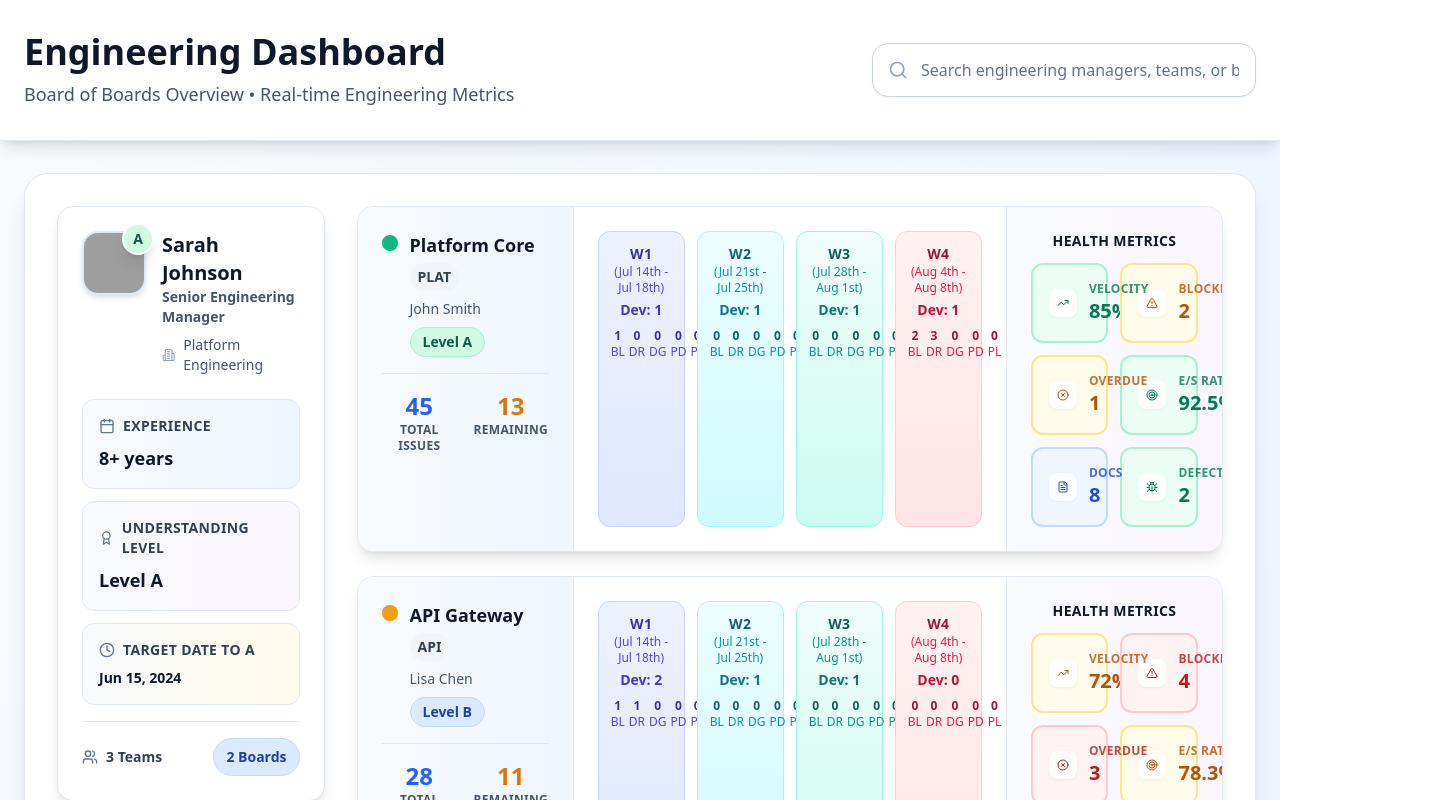
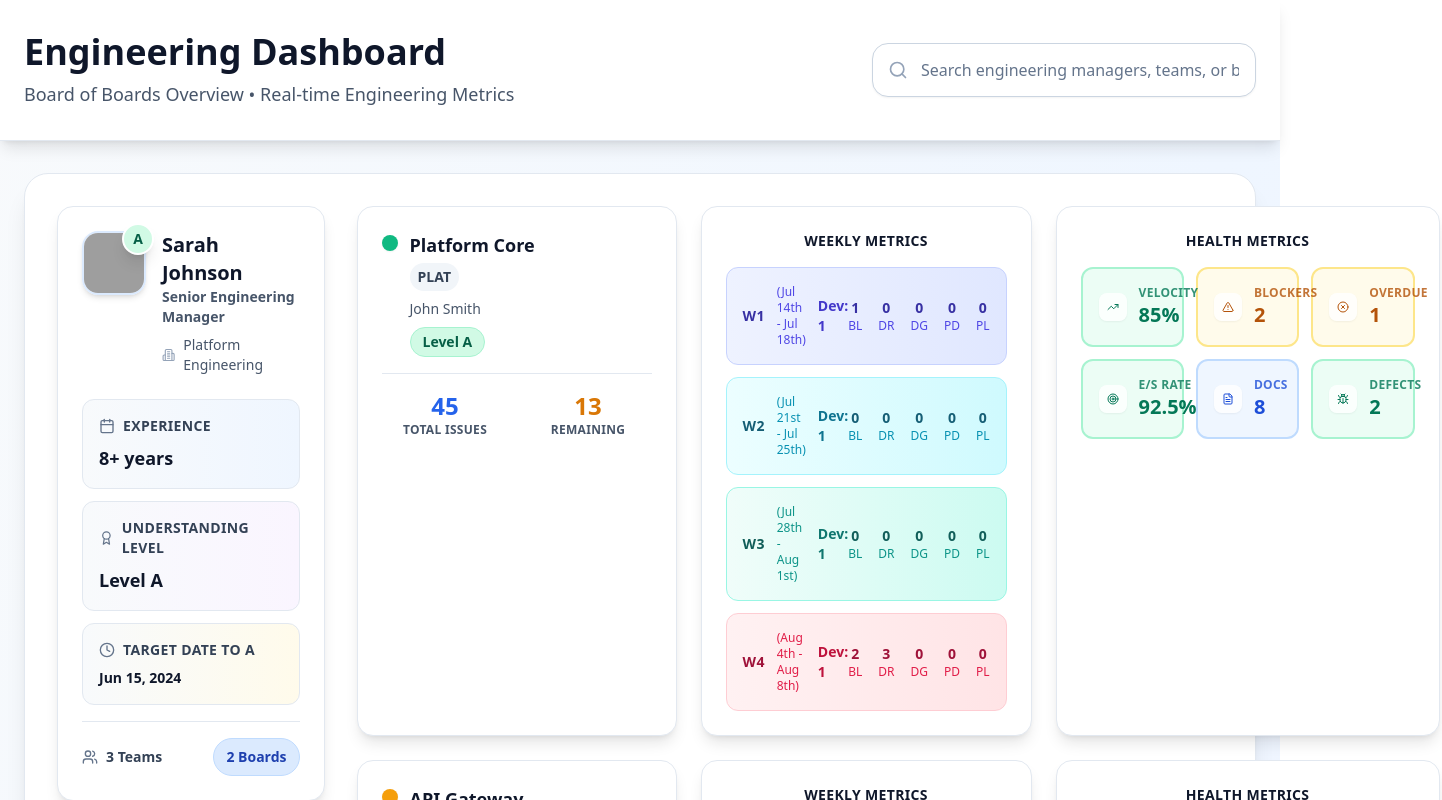
Before and after one commit to maheedar41/mib-newboard, a React (Vite) app: page / in a window 1280 px wide. Shown: the top 800 px of the page, 1442 px wide, since content can reach past the window. Built offline with nearby package versions, Linux system fonts and the light colour scheme; grey boxes are pictures that could not be loaded.

Commit message:
Implement Vertical Weekly Layout with Separate Health Card

```diff
--- a/src/App.tsx
+++ b/src/App.tsx
@@ -327,10 +327,10 @@ const BoardRow: React.FC<{ board: Board }> = ({ board }) => {
   };
 
   return (
-    <div className="bg-white rounded-2xl shadow-lg border border-slate-200 overflow-hidden hover:shadow-xl transition-all duration-300 hover:border-blue-300 group mb-6">
-      <div className="grid grid-cols-12 min-h-[120px]">
-        {/* Board Info Section */}
-        <div className="col-span-3 p-6 bg-gradient-to-r from-slate-50 to-blue-50 border-r border-slate-200">
+    <div className="mb-6">
+      <div className="flex gap-6">
+        {/* Board Info Card */}
+        <div className="bg-white rounded-2xl shadow-lg border border-slate-200 p-6 hover:shadow-xl transition-all duration-300 hover:border-blue-300 group flex-shrink-0 w-80">
           <div className="flex items-start space-x-3">
             <div className={`w-4 h-4 rounded-full ${getStatusColor(board.health.status)} shadow-sm mt-1 flex-shrink-0`}></div>
             <div className="flex-1 min-w-0">
@@ -363,140 +363,148 @@ const BoardRow: React.FC<{ board: Board }> = ({ board }) => {
           </div>
         </div>
 
-        {/* Weekly Metrics W1-W4 */}
-        <div className="col-span-6 p-6">
-          <div className="grid grid-cols-4 gap-3 h-full">
+        {/* Weekly Metrics Card */}
+        <div className="bg-white rounded-2xl shadow-lg border border-slate-200 p-6 hover:shadow-xl transition-all duration-300 hover:border-blue-300 flex-1">
+          <h4 className="text-sm font-bold text-slate-900 mb-4 uppercase tracking-wide text-center">Weekly Metrics</h4>
+          <div className="space-y-3">
             {/* W1 */}
-            <div className="bg-gradient-to-b from-indigo-50 to-indigo-100 rounded-xl p-3 border border-indigo-200">
-              <div className="text-center mb-2">
+            <div className="bg-gradient-to-r from-indigo-50 to-indigo-100 rounded-xl p-4 border border-indigo-200">
+              <div className="flex items-center justify-between">
+                <div className="flex items-center space-x-3">
                   <div className="text-sm font-bold text-indigo-800 uppercase tracking-wide">W1</div>
-                <div className="text-xs text-indigo-600 mb-1">(Jul 14th - Jul 18th)</div>
+                  <div className="text-xs text-indigo-600">(Jul 14th - Jul 18th)</div>
                   <div className="text-sm font-bold text-indigo-700">Dev: {board.health.w1.devCount}</div>
                 </div>
-              <div className="flex justify-between items-center space-x-1">
+                <div className="flex items-center space-x-4">
                   <div className="text-center">
-                  <div className="text-xs font-bold text-indigo-800">{board.health.w1.bl}</div>
+                    <div className="text-sm font-bold text-indigo-800">{board.health.w1.bl}</div>
                     <div className="text-xs text-indigo-600 uppercase">BL</div>
                   </div>
                   <div className="text-center">
-                  <div className="text-xs font-bold text-indigo-800">{board.health.w1.dr}</div>
+                    <div className="text-sm font-bold text-indigo-800">{board.health.w1.dr}</div>
                     <div className="text-xs text-indigo-600 uppercase">DR</div>
                   </div>
                   <div className="text-center">
-                  <div className="text-xs font-bold text-indigo-800">{board.health.w1.dg}</div>
+                    <div className="text-sm font-bold text-indigo-800">{board.health.w1.dg}</div>
                     <div className="text-xs text-indigo-600 uppercase">DG</div>
                   </div>
                   <div className="text-center">
-                  <div className="text-xs font-bold text-indigo-800">{board.health.w1.pd}</div>
+                    <div className="text-sm font-bold text-indigo-800">{board.health.w1.pd}</div>
                     <div className="text-xs text-indigo-600 uppercase">PD</div>
                   </div>
                   <div className="text-center">
-                  <div className="text-xs font-bold text-indigo-800">{board.health.w1.pl}</div>
+                    <div className="text-sm font-bold text-indigo-800">{board.health.w1.pl}</div>
                     <div className="text-xs text-indigo-600 uppercase">PL</div>
+                  </div>
                 </div>
               </div>
             </div>
 
             {/* W2 */}
-            <div className="bg-gradient-to-b from-cyan-50 to-cyan-100 rounded-xl p-3 border border-cyan-200">
-              <div className="text-center mb-2">
+            <div className="bg-gradient-to-r from-cyan-50 to-cyan-100 rounded-xl p-4 border border-cyan-200">
+              <div className="flex items-center justify-between">
+                <div className="flex items-center space-x-3">
                   <div className="text-sm font-bold text-cyan-800 uppercase tracking-wide">W2</div>
-                <div className="text-xs text-cyan-600 mb-1">(Jul 21st - Jul 25th)</div>
+                  <div className="text-xs text-cyan-600">(Jul 21st - Jul 25th)</div>
                   <div className="text-sm font-bold text-cyan-700">Dev: {board.health.w2.devCount}</div>
                 </div>
-              <div className="flex justify-between items-center space-x-1">
+                <div className="flex items-center space-x-4">
                   <div className="text-center">
-                  <div className="text-xs font-bold text-cyan-800">{board.health.w2.bl}</div>
+                    <div className="text-sm font-bold text-cyan-800">{board.health.w2.bl}</div>
                     <div className="text-xs text-cyan-600 uppercase">BL</div>
                   </div>
                   <div className="text-center">
-                  <div className="text-xs font-bold text-cyan-800">{board.health.w2.dr}</div>
+                    <div className="text-sm font-bold text-cyan-800">{board.health.w2.dr}</div>
                     <div className="text-xs text-cyan-600 uppercase">DR</div>
                   </div>
                   <div className="text-center">
-                  <div className="text-xs font-bold text-cyan-800">{board.health.w2.dg}</div>
+                    <div className="text-sm font-bold text-cyan-800">{board.health.w2.dg}</div>
                     <div className="text-xs text-cyan-600 uppercase">DG</div>
                   </div>
                   <div className="text-center">
-                  <div className="text-xs font-bold text-cyan-800">{board.health.w2.pd}</div>
+                    <div className="text-sm font-bold text-cyan-800">{board.health.w2.pd}</div>
                     <div className="text-xs text-cyan-600 uppercase">PD</div>
                   </div>
                   <div className="text-center">
-                  <div className="text-xs font-bold text-cyan-800">{board.health.w2.pl}</div>
+                    <div className="text-sm font-bold text-cyan-800">{board.health.w2.pl}</div>
                     <div className="text-xs text-cyan-600 uppercase">PL</div>
+                  </div>
                 </div>
               </div>
             </div>
 
             {/* W3 */}
-            <div className="bg-gradient-to-b from-teal-50 to-teal-100 rounded-xl p-3 border border-teal-200">
-              <div className="text-center mb-2">
+            <div className="bg-gradient-to-r from-teal-50 to-teal-100 rounded-xl p-4 border border-teal-200">
+              <div className="flex items-center justify-between">
+                <div className="flex items-center space-x-3">
                   <div className="text-sm font-bold text-teal-800 uppercase tracking-wide">W3</div>
-                <div className="text-xs text-teal-600 mb-1">(Jul 28th - Aug 1st)</div>
+                  <div className="text-xs text-teal-600">(Jul 28th - Aug 1st)</div>
                   <div className="text-sm font-bold text-teal-700">Dev: {board.health.w3.devCount}</div>
                 </div>
-              <div className="flex justify-between items-center space-x-1">
+                <div className="flex items-center space-x-4">
                   <div className="text-center">
-                  <div className="text-xs font-bold text-teal-800">{board.health.w3.bl}</div>
+                    <div className="text-sm font-bold text-teal-800">{board.health.w3.bl}</div>
                     <div className="text-xs text-teal-600 uppercase">BL</div>
                   </div>
                   <div className="text-center">
-                  <div className="text-xs font-bold text-teal-800">{board.health.w3.dr}</div>
+                    <div className="text-sm font-bold text-teal-800">{board.health.w3.dr}</div>
                     <div className="text-xs text-teal-600 uppercase">DR</div>
                   </div>
                   <div className="text-center">
-                  <div className="text-xs font-bold text-teal-800">{board.health.w3.dg}</div>
+                    <div className="text-sm font-bold text-teal-800">{board.health.w3.dg}</div>
                     <div className="text-xs text-teal-600 uppercase">DG</div>
                   </div>
                   <div className="text-center">
-                  <div className="text-xs font-bold text-teal-800">{board.health.w3.pd}</div>
+                    <div className="text-sm font-bold text-teal-800">{board.health.w3.pd}</div>
                     <div className="text-xs text-teal-600 uppercase">PD</div>
                   </div>
                   <div className="text-center">
-                  <div className="text-xs font-bold text-teal-800">{board.health.w3.pl}</div>
+                    <div className="text-sm font-bold text-teal-800">{board.health.w3.pl}</div>
                     <div className="text-xs text-teal-600 uppercase">PL</div>
+                  </div>
                 </div>
               </div>
             </div>
 
             {/* W4 */}
-            <div className="bg-gradient-to-b from-rose-50 to-rose-100 rounded-xl p-3 border border-rose-200">
-              <div className="text-center mb-2">
+            <div className="bg-gradient-to-r from-rose-50 to-rose-100 rounded-xl p-4 border border-rose-200">
+              <div className="flex items-center justify-between">
+                <div className="flex items-center space-x-3">
                   <div className="text-sm font-bold text-rose-800 uppercase tracking-wide">W4</div>
-                <div className="text-xs text-rose-600 mb-1">(Aug 4th - Aug 8th)</div>
+                  <div className="text-xs text-rose-600">(Aug 4th - Aug 8th)</div>
                   <div className="text-sm font-bold text-rose-700">Dev: {board.health.w4.devCount}</div>
                 </div>
-              <div className="flex justify-between items-center space-x-1">
+                <div className="flex items-center space-x-4">
                   <div className="text-center">
-                  <div className="text-xs font-bold text-rose-800">{board.health.w4.bl}</div>
+                    <div className="text-sm font-bold text-rose-800">{board.health.w4.bl}</div>
                     <div className="text-xs text-rose-600 uppercase">BL</div>
                   </div>
                   <div className="text-center">
-                  <div className="text-xs font-bold text-rose-800">{board.health.w4.dr}</div>
+                    <div className="text-sm font-bold text-rose-800">{board.health.w4.dr}</div>
                     <div className="text-xs text-rose-600 uppercase">DR</div>
                   </div>
                   <div className="text-center">
-                  <div className="text-xs font-bold text-rose-800">{board.health.w4.dg}</div>
+                    <div className="text-sm font-bold text-rose-800">{board.health.w4.dg}</div>
                     <div className="text-xs text-rose-600 uppercase">DG</div>
                   </div>
                   <div className="text-center">
-                  <div className="text-xs font-bold text-rose-800">{board.health.w4.pd}</div>
+                    <div className="text-sm font-bold text-rose-800">{board.health.w4.pd}</div>
                     <div className="text-xs text-rose-600 uppercase">PD</div>
                   </div>
                   <div className="text-center">
-                  <div className="text-xs font-bold text-rose-800">{board.health.w4.pl}</div>
+                    <div className="text-sm font-bold text-rose-800">{board.health.w4.pl}</div>
                     <div className="text-xs text-rose-600 uppercase">PL</div>
                   </div>
                 </div>
               </div>
             </div>
           </div>
+        </div>
 
-        {/* Health Metrics */}
-        <div className="col-span-3 p-6 bg-gradient-to-r from-slate-50 to-purple-50 border-l border-slate-200">
-          <div className="h-full">
-            <h4 className="text-sm font-bold text-slate-900 mb-3 uppercase tracking-wide text-center">Health Metrics</h4>
-            <div className="grid grid-cols-2 gap-3">
+        {/* Health Metrics Card */}
+        <div className="bg-white rounded-2xl shadow-lg border border-slate-200 p-6 hover:shadow-xl transition-all duration-300 hover:border-blue-300 flex-shrink-0 w-96">
+          <h4 className="text-sm font-bold text-slate-900 mb-4 uppercase tracking-wide text-center">Health Metrics</h4>
+          <div className="grid grid-cols-3 gap-3">
             <HealthTile
               label="Velocity"
               value={`${board.health.velocity}%`}
@@ -524,8 +532,7 @@ const BoardRow: React.FC<{ board: Board }> = ({ board }) => {
               icon={<Target className="w-3 h-3" />}
               variant={board.health.estimationAccuracy >= 85 ? 'success' : board.health.estimationAccuracy >= 70 ? 'warning' : 'error'}
             />
-            </div>
-            <div className="grid grid-cols-2 gap-3 mt-3">
+
             <HealthTile
               label="Docs"
               value={board.health.documentation}
@@ -539,7 +546,6 @@ const BoardRow: React.FC<{ board: Board }> = ({ board }) => {
               icon={<Bug className="w-3 h-3" />}
               variant={board.health.defectRemovalRate <= 2 ? 'success' : board.health.defectRemovalRate <= 4 ? 'warning' : 'error'}
             />
-            </div>
           </div>
         </div>
       </div>
```
Lines whose indentation alone changed are shown as unchanged.
